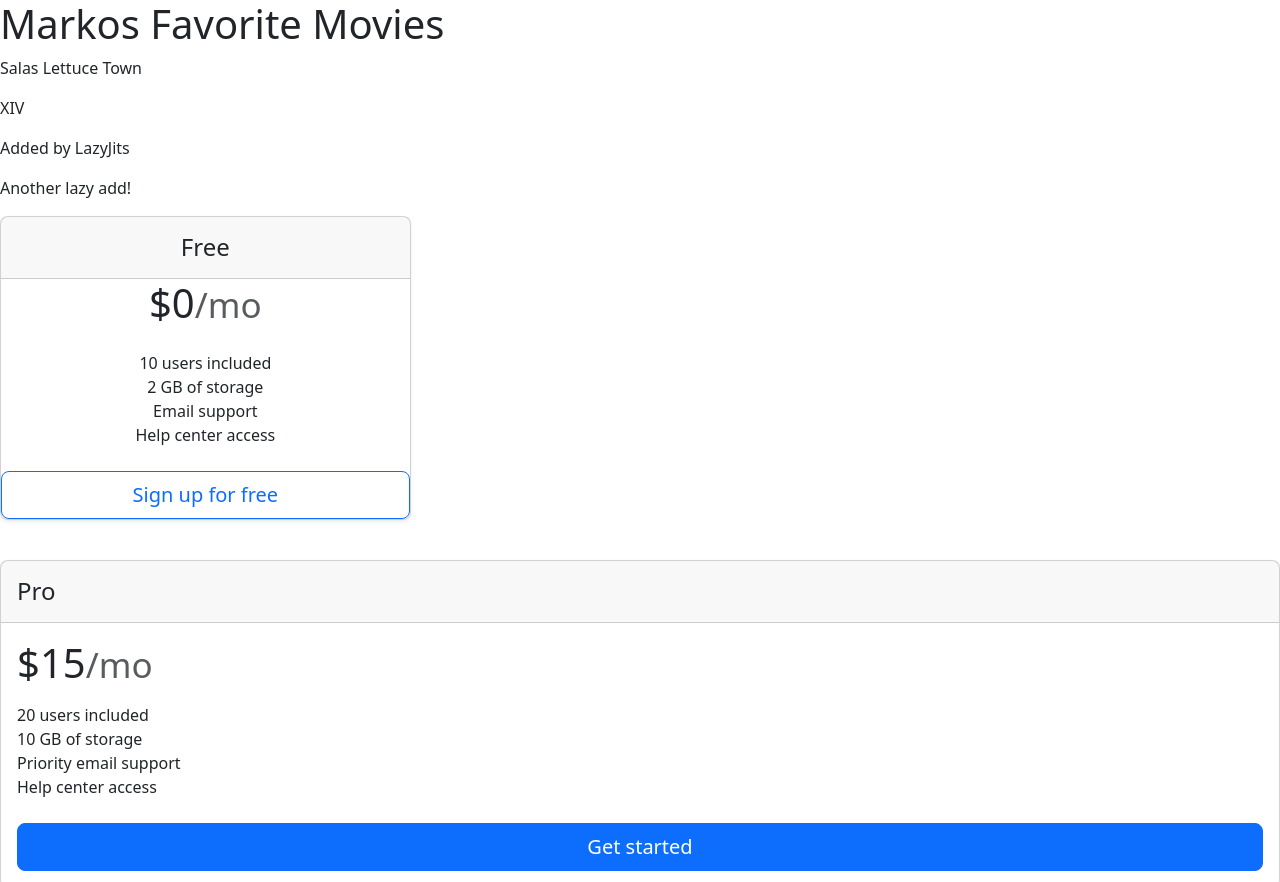
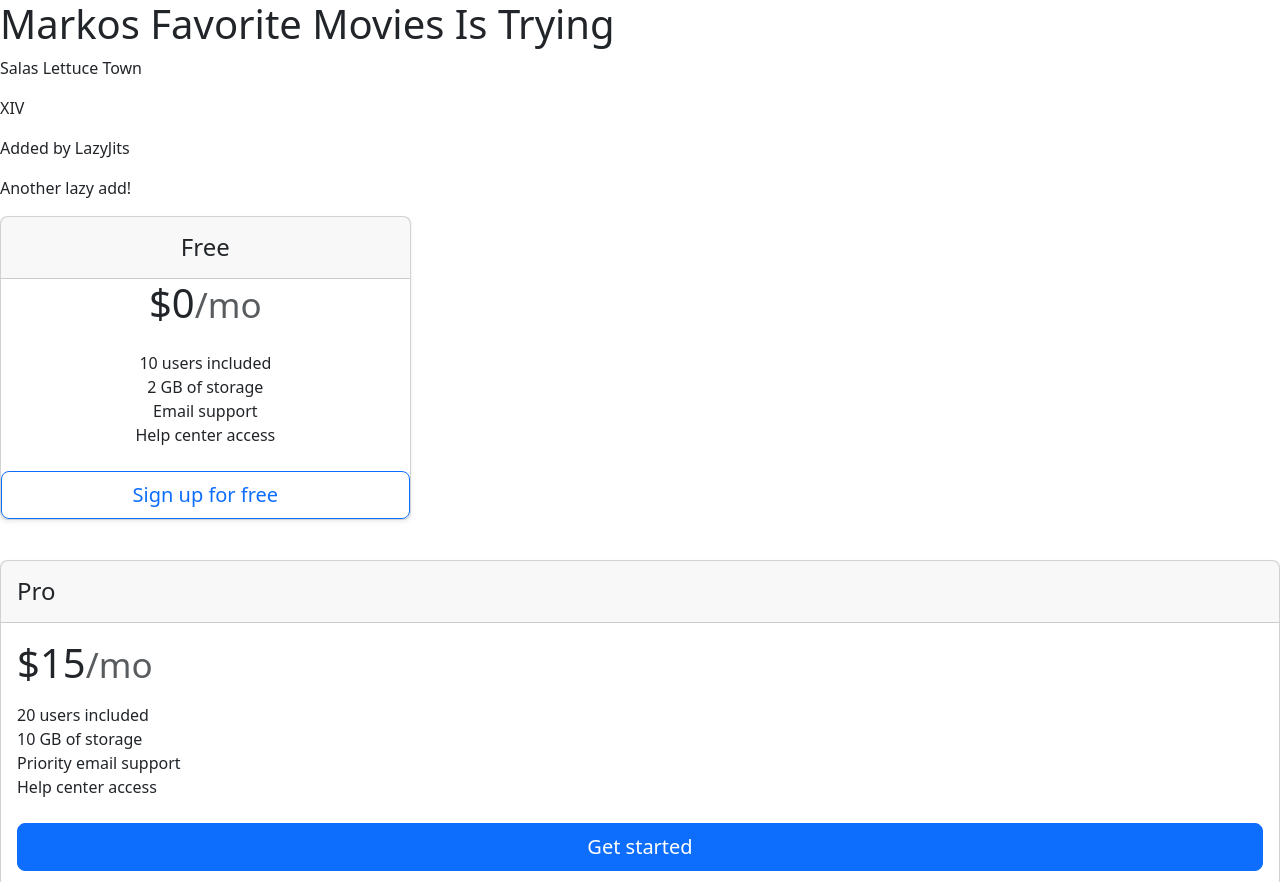
Before and after one commit to buddahbeans/movies, a plain HTML site: page index.html in a window 1280 px wide. Shown: the top 882 px of the page. Drawn offline with nearby package versions, Linux system fonts and the light colour scheme.

Commit message:
trying msg

```diff
--- a/index.html
+++ b/index.html
@@ -5,7 +5,7 @@
 </head>
 <body>
   <h1>
-    Markos Favorite Movies
+    Markos Favorite Movies Is Trying
   </h1>
   <p>
   Salas Lettuce Town
```
